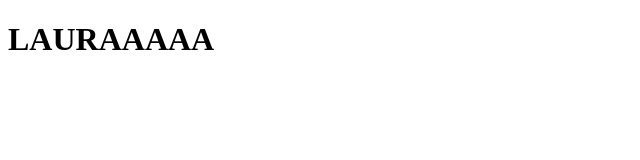
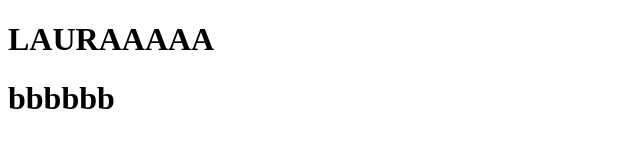
Before and after one commit to lauraesterfani/teste, a plain HTML site: page index.html in a window 1280 px wide. Shown: the whole page, without its empty margins (0-640 px from the left). Drawn offline with Linux system fonts and the light colour scheme.

Commit message:
commit teste

```diff
--- a/index.html
+++ b/index.html
@@ -7,5 +7,6 @@
 </head>
 <body>
     <h1>LAURAAAAA</h1>
+    <h1>bbbbbb</h1>
 </body>
 </html>
```
